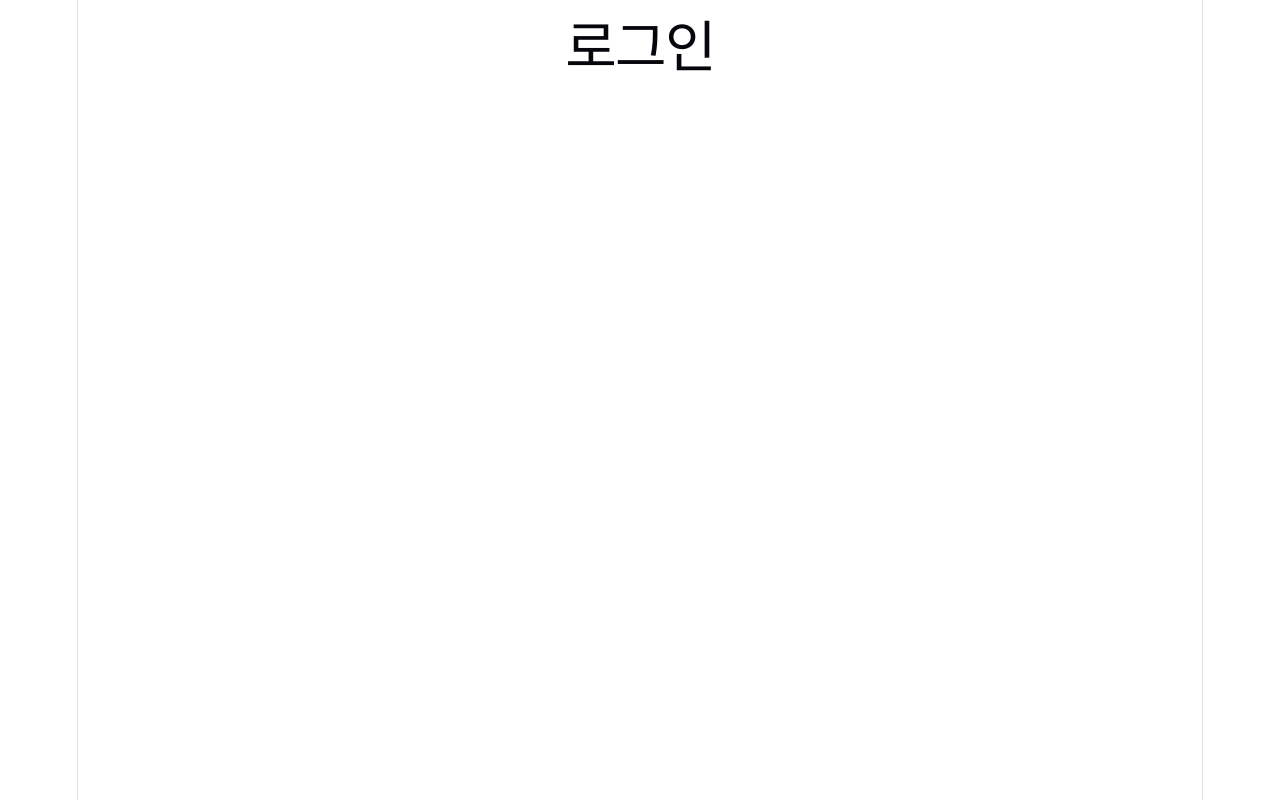
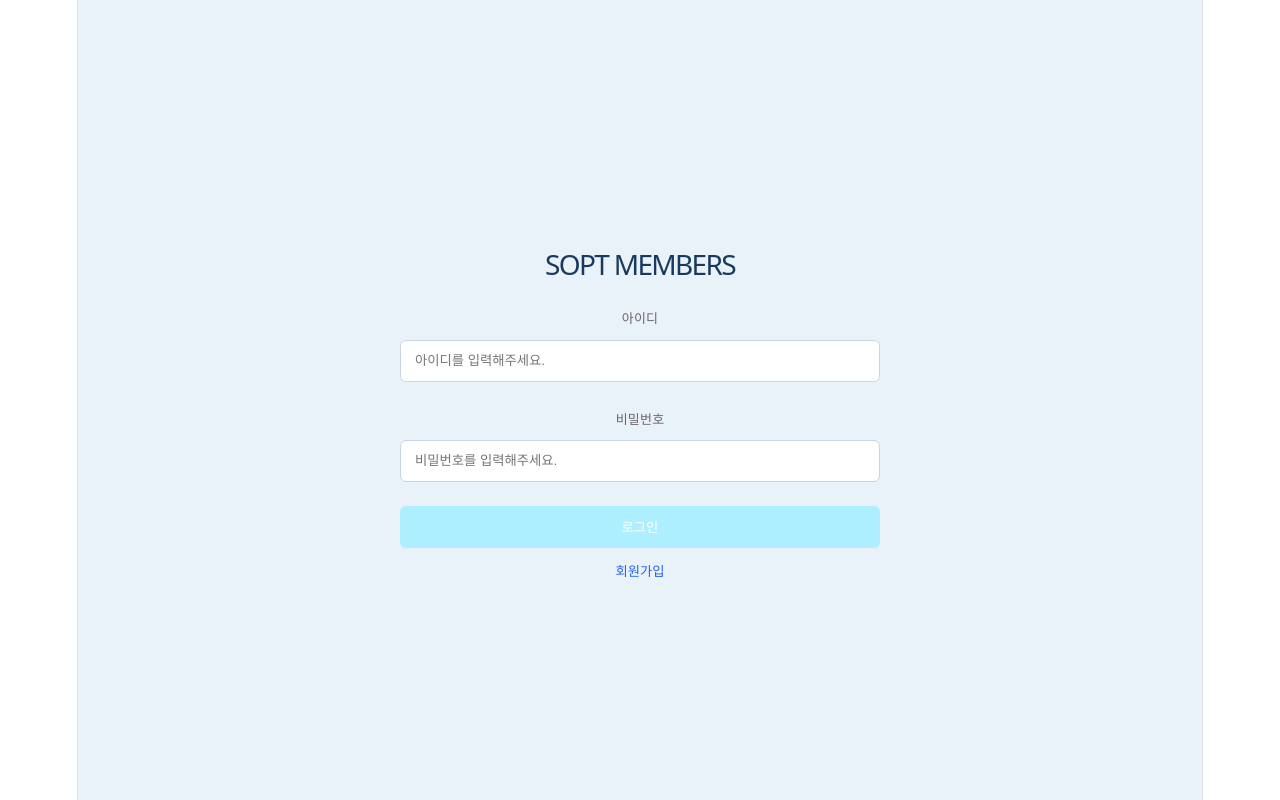
Before and after one commit to 38-lets-sopt-web/YuminKim, a React (Vite) app in the folder Week4/Homework/: page / in a window 1280 px wide. Built offline with nearby package versions, Linux system fonts and the light colour scheme.

Commit message:
feat: 로그인 페이지 UI 구현 #3

```diff
--- a/Week4/Homework/src/pages/LoginPage.tsx
+++ b/Week4/Homework/src/pages/LoginPage.tsx
@@ -1,5 +1,85 @@
+import styled from "@emotion/styled";
+import { useNavigate } from "react-router";
+
 function LoginPage() {
-  return <h1>로그인</h1>;
+  const navigate = useNavigate();
+
+  return (
+    <PageContainer>
+      <LoginForm>
+        <Title>SOPT MEMBERS</Title>
+
+        <Label htmlFor="username">아이디</Label>
+        <Input id="username" placeholder="아이디를 입력해주세요." />
+
+        <Label htmlFor="password">비밀번호</Label>
+        <Input
+          id="password"
+          type="password"
+          placeholder="비밀번호를 입력해주세요."
+        />
+
+        <LoginButton type="button">로그인</LoginButton>
+        <SignupButton type="button" onClick={() => navigate("/signup")}>
+          회원가입
+        </SignupButton>
+      </LoginForm>
+    </PageContainer>
+  );
 }
+export default LoginPage;
 
-export default LoginPage;
+const PageContainer = styled.main`
+  min-height: 100vh;
+  display: flex;
+  align-items: center;
+  justify-content: center;
+  background: #eaf2f9;
+`;
+
+const LoginForm = styled.section`
+  width: 480px;
+  display: flex;
+  flex-direction: column;
+`;
+
+const Title = styled.h1`
+  margin-bottom: 28px;
+  color: #173a5e;
+  font-size: 28px;
+  text-align: center;
+`;
+
+const Label = styled.label`
+  margin-bottom: 8px;
+  font-size: 13px;
+`;
+
+const Input = styled.input`
+  height: 40px;
+  margin-bottom: 24px;
+  padding: 0 14px;
+  border: 1px solid #cbd5e1;
+  border-radius: 6px;
+`;
+
+const LoginButton = styled.button`
+  height: 42px;
+  border: none;
+  border-radius: 6px;
+  background: #aeefff;
+  color: white;
+  cursor: pointer;
+
+  &:hover {
+    background: #79ddf0;
+  }
+`;
+
+const SignupButton = styled.button`
+  margin-top: 12px;
+  border: none;
+  background: transparent;
+  color: #2563eb;
+  cursor: pointer;
+`;
```
Also changed, not shown: Week4/Homework/src/components/Button.tsx (added), Week4/Homework/src/components/Header.tsx (added), Week4/Homework/src/components/Input.tsx (added), Week4/Homework/src/styles/GlobalStyle.tsx (added), Week4/Homework/src/styles/theme.ts (added).
